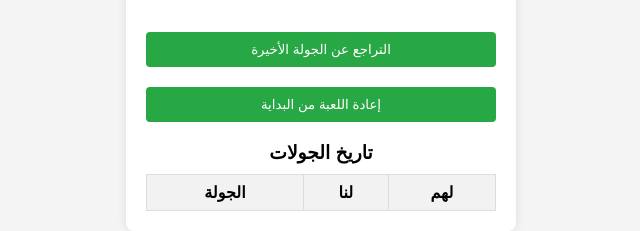
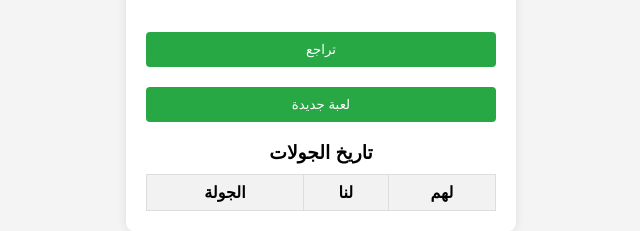
Before and after one commit to alzarooni817/court-piece-calculator, a plain HTML site: page index.html in a window 1280 px wide. Shown: the part 497-728 px from the top of the page, without its empty margins (319-959 px from the left). Drawn offline with Linux system fonts and the light colour scheme.

Commit message:
Update index.html
labels

```diff
--- a/index.html
+++ b/index.html
@@ -43,8 +43,8 @@
                 </div>
             </div>
         </div>
-        <button onclick="undoLastRound()">التراجع عن الجولة الأخيرة</button>
-        <button onclick="resetGame()">إعادة اللعبة من البداية</button>
+        <button onclick="undoLastRound()">تراجع</button>
+        <button onclick="resetGame()">لعبة جديدة</button>
         <div class="round-history">
             <h3>تاريخ الجولات</h3>
             <table id="historyTable">
```
